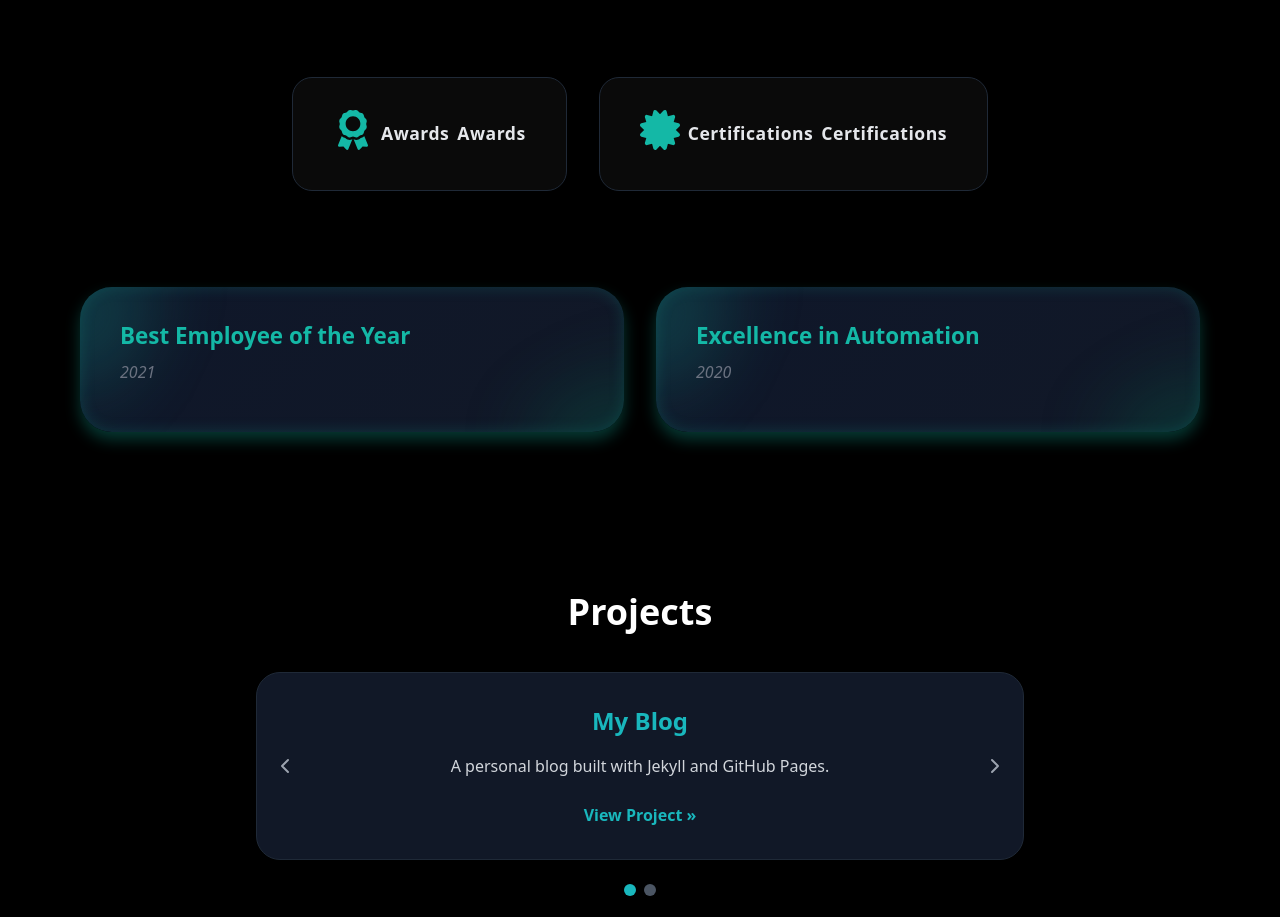
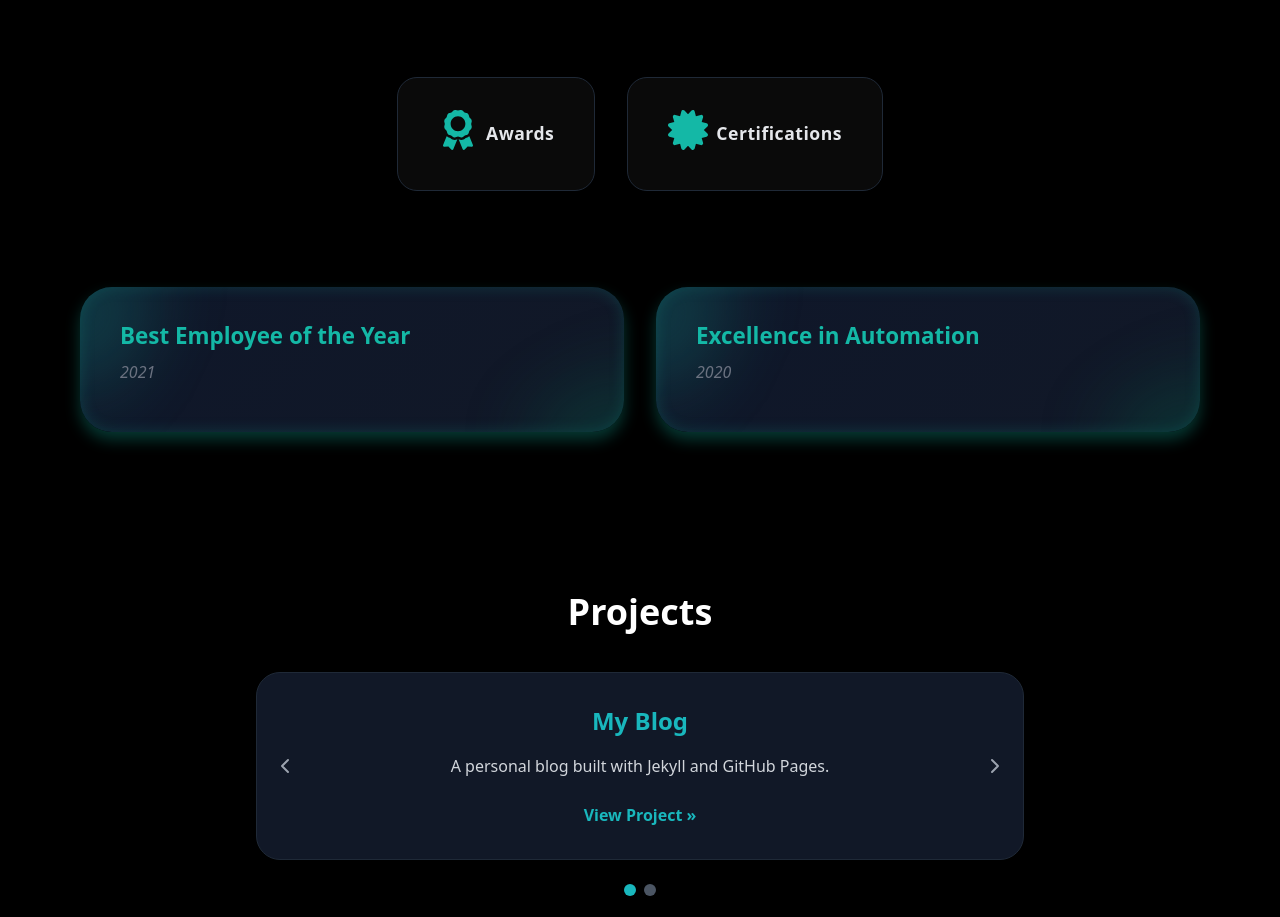
Before and after one commit to srideviblogs/my-portfolio-react, a React (Create React App) app: page / in a window 1280 px wide. Shown: the part 3120-4037 px from the top of the page. Built offline with nearby package versions, Linux system fonts and the light colour scheme.

Commit message:
Update AwardsCertifications.js

```diff
--- a/src/components/AwardsCertifications.js
+++ b/src/components/AwardsCertifications.js
@@ -67,7 +67,6 @@ const AwardsCertifications = () => {
             >
               <FaAward className="tab-icon" />
               <span className="typing-text">Awards</span>
-              <span>Awards</span>
             </div>
             <div
               className={`tab-card flex items-center gap-2 px-4 py-2 rounded cursor-pointer ${
@@ -82,7 +81,6 @@ const AwardsCertifications = () => {
             >
               <FaCertificate className="tab-icon" />
               <span className="typing-text">Certifications</span>
-              <span>Certifications</span>
             </div>
           </div>
         </div>
```
